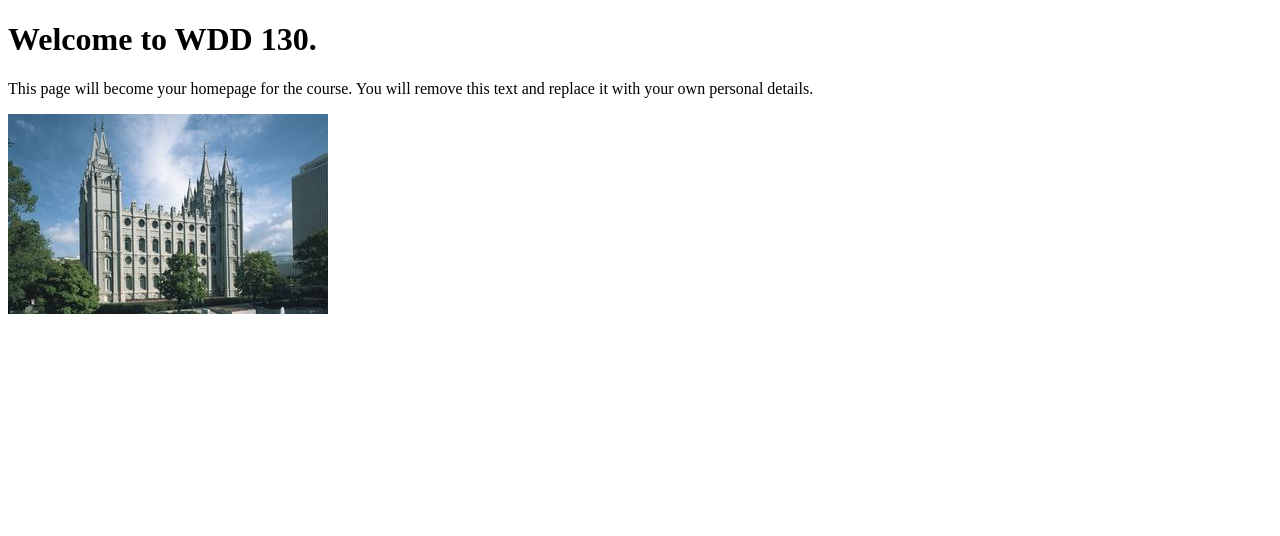
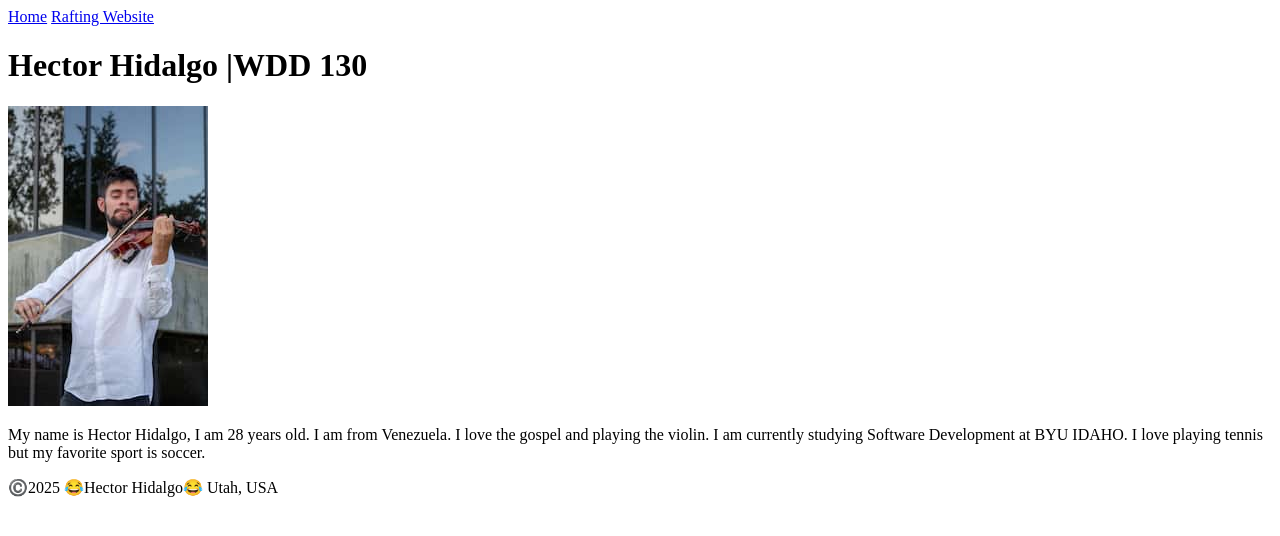
Before and after one commit to hectorhidalgo96/wdd130, a plain HTML site: page index.html in a window 1280 px wide. Drawn offline with Linux system fonts and the light colour scheme.

Commit message:
w01 assigment

```diff
--- a/index.html
+++ b/index.html
@@ -1,14 +1,30 @@
 <!DOCTYPE html>
 <html lang="en">
+
 <head>
     <meta charset="UTF-8">
-    <meta name="viewport" content="width=device-width, initial-scale=1.0">
-    <title>WDD 130 | Personal Homepage</title>
+    <meta name="viewport" content="width=device-width,initial-scale=1.0">
+    <title>Hector Hidalgo | WDD 130</title>
 </head>
+
 <body>
-    <h1>Welcome to WDD 130.</h1>
-    <p>This page will become your homepage for the course. You will remove this text and replace it with your own personal details.</p>
+    <header>
+        <nav>
+            <a href="#">Home</a>
+            <a href="wwr/">Rafting Website</a>
+        </nav>
+    </header>
+    <main>
+        <h1> Hector Hidalgo |WDD 130</h1>
+        <img src="images/profile.jpg" alt="Hector Hidalgo" width="200">
+        <p>My name is Hector Hidalgo, I am 28 years old. I am from Venezuela. I love the gospel and playing the violin.
+            I am
+            currently studying Software Development at BYU IDAHO. I love playing tennis but my favorite sport is soccer.
+        </p>
+    </main>
+    <footer>
+        <p>©️2025 😂Hector Hidalgo😂 Utah, USA</p>
+    </footer>
+</body>
 
-    <img src="images/salt-lake-temple.jpg" alt="The Salt Lake Temple.">
-</body>
 </html>
```
Also changed, not shown: images/profile.jpg (added), week01/images/profile/profile-pic.jpg (added).
